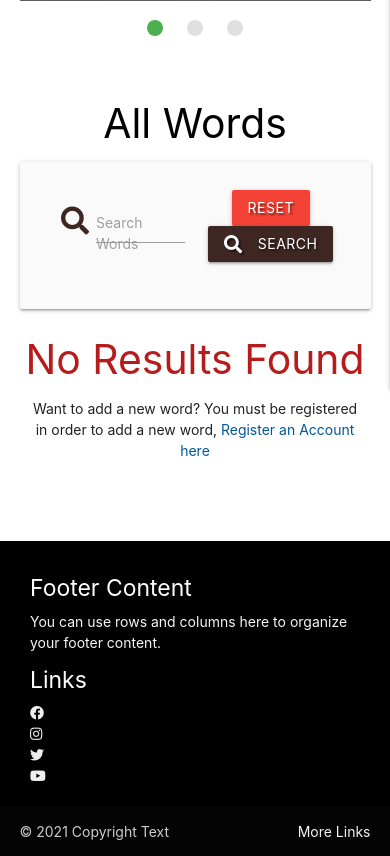
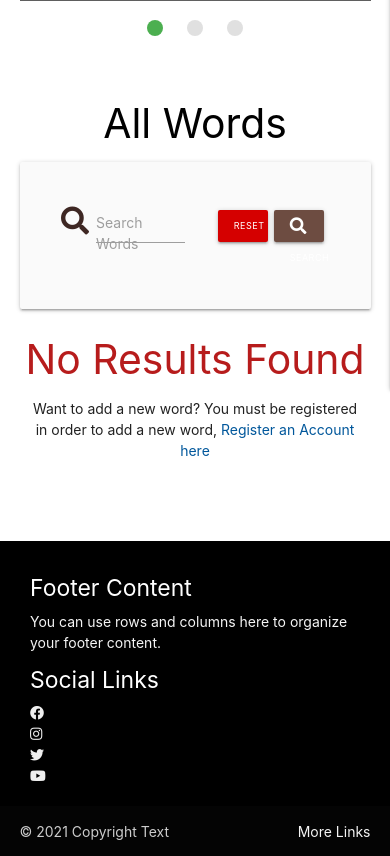
Before and after one commit to adilkhr/my-ms3-project, a Flask app: page / in a window 390 px wide. Shown: the part 515-1371 px from the top of the page. Run offline with Flask 2, Linux system fonts and the light colour scheme; data that the repository does not hold is empty; some libraries are stand-ins or nearby versions.

Commit message:
Fixed responsive issues on home pge

```diff
--- a/static/css/style.css
+++ b/static/css/style.css
@@ -22,7 +22,7 @@ body {
 }
 
 .btn-small {
-    margin: 5px;
+    margin: 1px;
 }
 
 .collapsible-header .col strong {
@@ -48,10 +48,10 @@ body {
         left: 25% !important;
         }
     .btn-small {
-        width: 52px;
-        font-size: 8px;
+        width: 50px;
+        font-size: 9px;
         }
     .wordname {
-        font-size: 11px;
+        font-size: 10px;
     }
 }
--- a/templates/add_words.html
+++ b/templates/add_words.html
@@ -9,7 +9,7 @@
           <div class="row">
             <div class="input-field col s12">
               <i class="fas fa-pencil-alt prefix brown-text text-darken-4"></i>
-              <input id="word_name" name="word_name" minlength="3" maxlength="30"
+              <input id="word_name" name="word_name" minlength="3" maxlength="13"
                   type="text" class="validate" required>
               <label for="word_name">Word Name</label>
             </div>
--- a/templates/base.html
+++ b/templates/base.html
@@ -75,7 +75,7 @@
           <p class="grey-text text-lighten-4">You can use rows and columns here to organize your footer content.</p>
         </div>
         <div class="col l4 offset-l2 s12">
-          <h5 class="white-text">Links</h5>
+          <h5 class="white-text">Social Links</h5>
           <ul>
             <li><a class="grey-text text-lighten-3" href="#!"><i class="fab fa-facebook"></i></a></li>
             <li><a class="grey-text text-lighten-3" href="#!"><i class="fab fa-instagram"></i></a></li>
--- a/templates/words.html
+++ b/templates/words.html
@@ -38,8 +38,8 @@
                     <label for="query">Search Words</label>
                 </div>
                 <div class="col s12 m4">
-                    <a href="{{ url_for('get_words') }}" class="red btn text-shadow">Reset</a>
-                    <button type="submit" class="brown darken-4 btn text-shadow">
+                    <a href="{{ url_for('get_words') }}" class="btn-small red accent-4">Reset</a>
+                    <button type="submit" class="btn-small brown darken-1">
                       <i class="fas fa-search left"></i> Search
                     </button>
                 </div>
@@ -52,7 +52,7 @@
         {% for word in words %}
         <li>
           <div class="collapsible-header white-text blue-grey darken-4 text-shadow">
-              <div class="col s1">
+              <div class="col s3">
                     <i class="fas fa-caret-down"></i>
                     {% if session.user|lower == word.created_by|lower %}
                         <a href="{{ url_for('delete_word', word_id=word._id) }}" class="btn-small red accent-4">Del</a>
```
